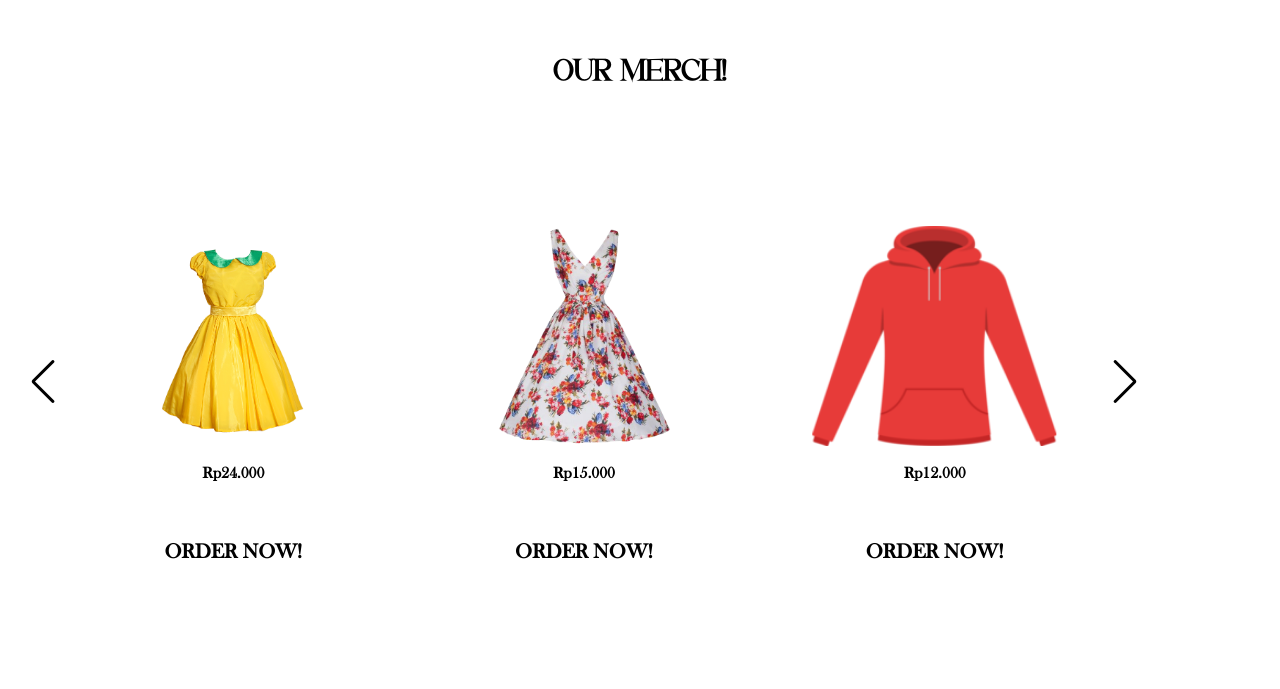
After one commit to IT-ArchiExpo-2024/AE24, a PHP site: page /merch.php in a window 1280 px wide. The commit adds this page. Shown: the top 689 px of the page. Run offline with PHP 8.4, Linux system fonts and the light colour scheme.

Commit message:
70% i guess
tinggal nunggu more assets like logo, timeline, etc

```diff
--- /dev/null
+++ b/merch.css
@@ -0,0 +1,121 @@
+@font-face {
+  font-family: Aurora;
+  src: url("assets/fonts/Aurora.otf");
+}
+
+@font-face {
+  font-family: Baskerville;
+  src: url("assets/fonts/Baskerville Old Face.ttf");
+}
+
+.merch {
+  min-height: 80vh;
+  text-align: center;
+}
+
+.merch-header {
+  font-weight: 800;
+  font-family: Aurora;
+  margin-top: 50px;
+}
+
+.swiper-container {
+  max-width: 90vw;
+  position: relative;
+  padding-bottom: 40px;
+  text-align: center;
+}
+
+.swiper-slide {
+  display: flex;
+  justify-content: center;
+  align-items: center;
+  height: 500px;
+}
+
+.card {
+  overflow: hidden;
+  width: 300px;
+  height: 400px;
+  border-radius: 50%;
+  background-color: rgba(255, 255, 255, 0.5);
+  display: flex;
+  flex-direction: column;
+  position: relative;
+}
+
+.card-content {
+  flex: 1;
+  display: flex;
+  flex-direction: column;
+  justify-content: center;
+  align-items: center;
+  position: relative;
+}
+
+.card-image img {
+  max-width: 100%;
+  height: 220px !important;
+  display: block;
+  margin: 0 auto;
+}
+
+.card-price {
+  width: 100%;
+  text-align: center;
+  padding: 20px 10px;
+  z-index: 200;
+  font-weight: 700;
+  font-family: Baskerville;
+}
+
+.order-container {
+  position: absolute;
+  bottom: 0;
+  width: 100%;
+  text-align: center;
+  margin-bottom: 50px;
+  z-index: 200;
+}
+
+.order-button {
+  font-size: 1.3rem;
+  border-radius: 3px;
+  font-weight: 800;
+  background-color: white;
+  color: black;
+  border: none;
+  font-family: Baskerville;
+}
+
+.order-button:hover {
+    background-color: black;
+}
+
+.swiper-button-prev,
+.swiper-button-next {
+  color: #000;
+  background-color: white;
+  width: 50px;
+  height: 80px;
+  border-radius: 10%;
+  display: flex;
+  align-items: center;
+  justify-content: center;
+}
+
+@media screen and (max-width: 768px) {
+  .swiper-button-prev::after,
+  .swiper-button-next::after {
+    transform: scale(0.5);
+    font-weight: bolder;
+  }
+
+  .swiper-button-prev,
+  .swiper-button-next {
+    color: #000;
+    background-color: transparent;
+    width: 30px;
+    height: 50px;
+  }
+}
--- /dev/null
+++ b/merch.php
@@ -0,0 +1,106 @@
+<!DOCTYPE html>
+<html lang="en">
+
+<head>
+    <meta charset="UTF-8" />
+    <meta name="viewport" content="width=device-width, initial-scale=1.0" />
+    <title>Document</title>
+
+    <!-- AOS -->
+    <link href="https://unpkg.com/aos@2.3.1/dist/aos.css" rel="stylesheet">
+    <script src="https://unpkg.com/aos@2.3.1/dist/aos.js"></script>
+
+    <!-- Swiper -->
+    <link rel="stylesheet" href="https://cdn.jsdelivr.net/npm/swiper/swiper-bundle.min.css" />
+    <script src="https://cdn.jsdelivr.net/npm/swiper/swiper-bundle.min.js"></script>
+
+    <link href="merch.css" rel="stylesheet">
+
+</head>
+
+<body>
+    <section class="merch" id="merch">
+        <div class="container header-container text-center mt-4">
+            <h1 class="display-1 merch-header">OUR MERCH!</h1>
+        </div>
+
+        <div class="swiper-container container mt-4">
+            <div class="swiper">
+                <div class="swiper-wrapper">
+                    <div class="swiper-slide">
+                        <div class="card">
+                            <div class="card-content">
+                                <div class="card-image"><img src="assets/img/dress.png" alt=""></div>
+                                <div class="card-price display-6">Rp15.000</div>
+                            </div>
+                        </div>
+                        <div class="order-container">
+                            <button class="order-button btn btn-primary">ORDER NOW!</button>
+                        </div>
+                    </div>
+                    <div class="swiper-slide">
+                        <div class="card">
+                            <div class="card-content">
+                                <div class="card-image"><img src="assets/img/baju.webp" alt=""></div>
+                                <div class="card-price display-6">Rp12.000</div>
+                            </div>
+                        </div>
+                        <div class="order-container">
+                            <button class="order-button btn btn-primary">ORDER NOW!</button>
+                        </div>
+                    </div>
+                    <div class="swiper-slide">
+                        <div class="card">
+                            <div class="card-content">
+                                <div class="card-image"><img src="assets/img/batman.png" alt=""></div>
+                                <div class="card-price display-6">Rp18.000</div>
+                            </div>
+                        </div>
+                        <div class="order-container">
+                            <button class="order-button btn btn-primary">ORDER NOW!</button>
+                        </div>
+                    </div>
+                    <div class="swiper-slide">
+                        <div class="card">
+                            <div class="card-content">
+                                <div class="card-image"><img src="assets/img/kuning.png" alt=""></div>
+                                <div class="card-price display-6">Rp24.000</div>
+                            </div>
+                        </div>
+                        <div class="order-container">
+                            <button class="order-button btn btn-primary">ORDER NOW!</button>
+                        </div>
+                    </div>
+                </div>
+                <div class="swiper-button-prev"></div>
+                <div class="swiper-button-next"></div>
+            </div>
+        </div>
+
+
+    </section>
+
+    <script>
+        const swiper = new Swiper(".swiper", {
+            loop: true,
+            slidesPerView: 1,
+            centeredSlides: true,
+            navigation: {
+                nextEl: ".swiper-button-next",
+                prevEl: ".swiper-button-prev"
+            },
+            scrollbar: {
+                el: ".swiper-scrollbar"
+            },
+            breakpoints: {
+                1048: {
+                    slidesPerView: 3,
+                    spaceBetween: -100,
+                }
+            }
+        });
+    </script>
+
+</body>
+
+</html>
```
Also changed, not shown: contact.php (+27 -23 lines), index.php (+38 -13 lines), timeline.php (+129 -9 lines), assets/bgwebsite_archiexpo.png (added), assets/img/baju.webp (added), assets/img/batman.png (added), assets/img/dress.png (added), assets/img/kuning.png (added).
